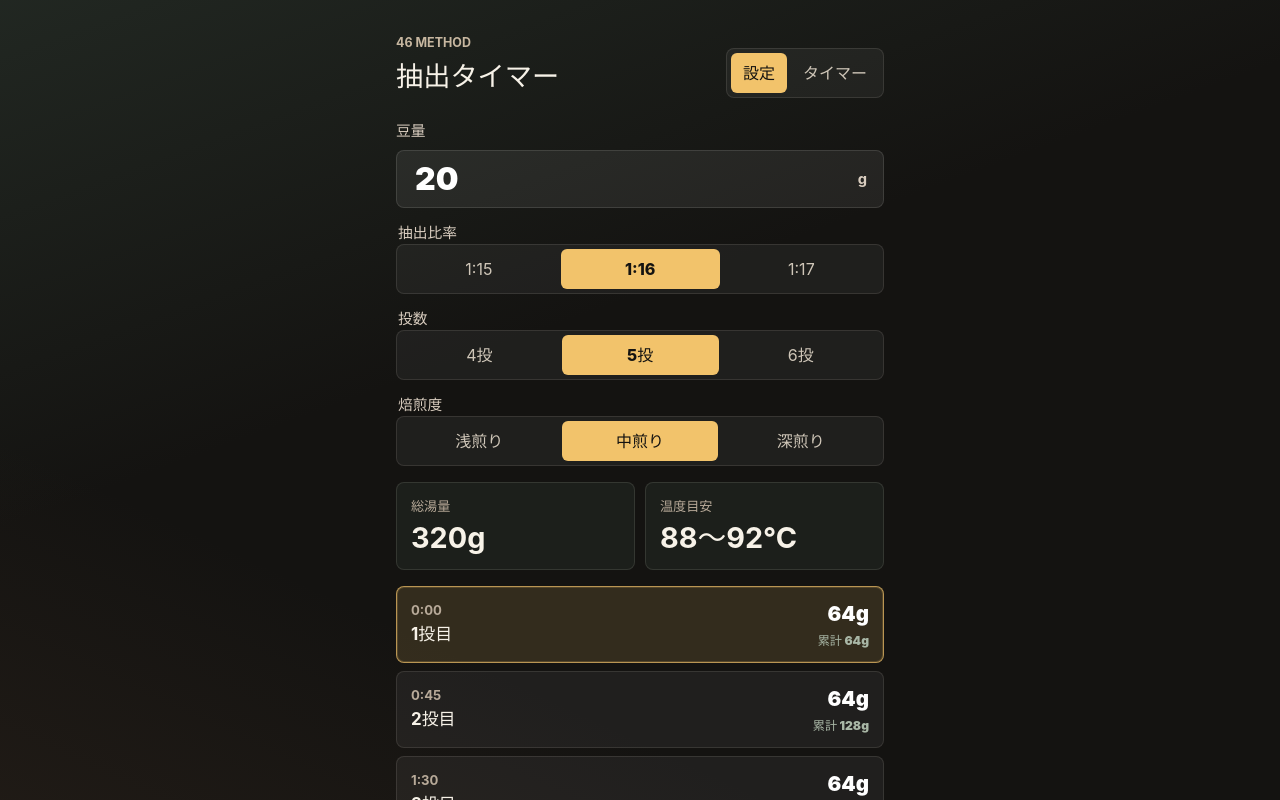
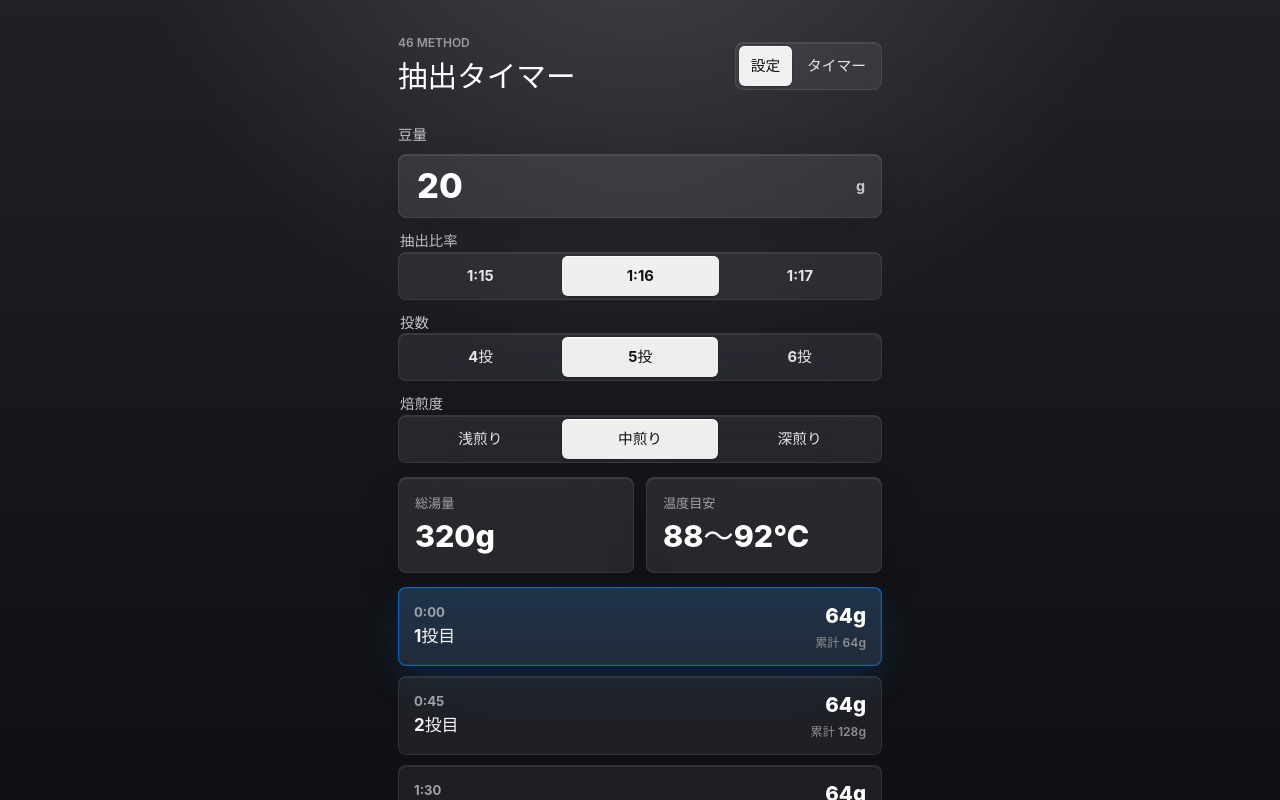
Before and after one commit to ShunMatsushita/coffee_timer, a React (Vite) app: page / in a window 1280 px wide. Shown: the top 800 px of the page. Built offline with nearby package versions, Linux system fonts and the light colour scheme.

Commit message:
style: refine app with apple-inspired design

```diff
--- a/src/styles.css
+++ b/src/styles.css
@@ -1,12 +1,14 @@
 :root {
-  color: #f7f2e8;
-  background: #141311;
+  color: #f5f5f7;
+  background: #0f1012;
   font-family:
-    Inter, ui-sans-serif, system-ui, -apple-system, BlinkMacSystemFont, "Segoe UI",
+    -apple-system, BlinkMacSystemFont, "SF Pro Display", "SF Pro Text", Inter,
+    ui-sans-serif, system-ui, "Segoe UI",
     sans-serif;
   font-synthesis: none;
   line-height: 1.5;
   text-rendering: optimizeLegibility;
+  -webkit-font-smoothing: antialiased;
 }
 
 * {
@@ -18,9 +20,8 @@ body {
   min-width: 320px;
   min-height: 100vh;
   background:
-    linear-gradient(160deg, rgba(55, 72, 61, 0.38), transparent 32%),
-    linear-gradient(25deg, rgba(111, 78, 55, 0.26), transparent 42%),
-    #141311;
+    radial-gradient(circle at 50% -10%, rgba(255, 255, 255, 0.15), transparent 34%),
+    linear-gradient(180deg, #202126 0%, #111216 54%, #08090b 100%);
 }
 
 button,
@@ -37,28 +38,30 @@ button {
   width: min(100%, 520px);
   min-height: 100vh;
   margin: 0 auto;
-  padding: 20px 16px 32px;
+  padding: 24px 18px 34px;
 }
 
 .app-header {
   display: flex;
-  align-items: flex-end;
+  align-items: center;
   justify-content: space-between;
   gap: 16px;
-  margin-bottom: 22px;
+  margin-bottom: 26px;
 }
 
 .eyebrow {
-  margin: 0 0 4px;
-  color: #c7b7a0;
-  font-size: 0.78rem;
-  font-weight: 700;
+  margin: 0 0 2px;
+  color: #9a9aa2;
+  font-size: 0.75rem;
+  font-weight: 600;
   text-transform: uppercase;
 }
 
 h1 {
   margin: 0;
-  font-size: 1.7rem;
+  color: #ffffff;
+  font-size: 1.85rem;
+  font-weight: 760;
   letter-spacing: 0;
 }
 
@@ -66,11 +69,12 @@ h1 {
 .segments {
   display: grid;
   grid-auto-flow: column;
-  gap: 4px;
-  padding: 4px;
-  border: 1px solid rgba(247, 242, 232, 0.1);
+  gap: 3px;
+  padding: 3px;
+  border: 1px solid rgba(255, 255, 255, 0.08);
   border-radius: 8px;
-  background: rgba(255, 255, 255, 0.05);
+  background: rgba(118, 118, 128, 0.18);
+  box-shadow: inset 0 1px 0 rgba(255, 255, 255, 0.08);
 }
 
 .view-switch button,
@@ -78,26 +82,34 @@ h1 {
   min-height: 40px;
   padding: 0 12px;
   border-radius: 6px;
-  color: #cfc6b8;
+  color: #e5e5ea;
   background: transparent;
+  font-size: 0.92rem;
+  font-weight: 650;
   white-space: nowrap;
+  transition:
+    background 160ms ease,
+    color 160ms ease,
+    transform 160ms ease;
 }
 
 .view-switch .active,
 .segments .selected {
-  color: #141311;
-  background: #f2c36b;
-  font-weight: 800;
+  color: #111216;
+  background: rgba(255, 255, 255, 0.92);
+  box-shadow:
+    0 1px 2px rgba(0, 0, 0, 0.28),
+    inset 0 1px 0 rgba(255, 255, 255, 0.9);
 }
 
 .screen {
   display: grid;
-  gap: 16px;
+  gap: 14px;
 }
 
 .recipe-form {
   display: grid;
-  gap: 14px;
+  gap: 12px;
 }
 
 .field {
@@ -108,9 +120,9 @@ h1 {
 
 .field span,
 .field legend {
-  color: #d9cdbf;
-  font-size: 0.92rem;
-  font-weight: 700;
+  color: #c7c7cc;
+  font-size: 0.9rem;
+  font-weight: 650;
 }
 
 .segmented-field {
@@ -124,11 +136,14 @@ h1 {
   grid-template-columns: 1fr auto;
   align-items: center;
   gap: 10px;
-  min-height: 58px;
+  min-height: 64px;
   padding: 0 16px;
-  border: 1px solid rgba(247, 242, 232, 0.12);
+  border: 1px solid rgba(255, 255, 255, 0.08);
   border-radius: 8px;
-  background: rgba(255, 255, 255, 0.07);
+  background: rgba(255, 255, 255, 0.085);
+  box-shadow:
+    inset 0 1px 0 rgba(255, 255, 255, 0.1),
+    0 18px 42px rgba(0, 0, 0, 0.16);
 }
 
 .number-input input {
@@ -137,41 +152,47 @@ h1 {
   outline: 0;
   color: #ffffff;
   background: transparent;
-  font-size: 2rem;
-  font-weight: 900;
+  font-size: 2.15rem;
+  font-weight: 760;
+  letter-spacing: 0;
 }
 
 .summary-grid {
   display: grid;
   grid-template-columns: 1fr 1fr;
-  gap: 10px;
+  gap: 12px;
 }
 
 .metric {
   display: grid;
   gap: 4px;
-  min-height: 88px;
-  padding: 14px;
-  border: 1px solid rgba(247, 242, 232, 0.11);
+  min-height: 96px;
+  padding: 16px;
+  border: 1px solid rgba(255, 255, 255, 0.08);
   border-radius: 8px;
-  background: rgba(31, 35, 30, 0.82);
+  background: rgba(255, 255, 255, 0.085);
+  box-shadow:
+    inset 0 1px 0 rgba(255, 255, 255, 0.1),
+    0 18px 42px rgba(0, 0, 0, 0.16);
 }
 
 .metric span,
 .step span {
-  color: #b8aa99;
+  color: #a1a1a8;
   font-size: 0.82rem;
-  font-weight: 700;
+  font-weight: 650;
 }
 
 .metric strong {
-  font-size: 1.8rem;
+  color: #ffffff;
+  font-size: 1.9rem;
+  font-weight: 780;
   line-height: 1.1;
 }
 
 .step-list {
   display: grid;
-  gap: 8px;
+  gap: 10px;
 }
 
 .step {
@@ -179,10 +200,11 @@ h1 {
   grid-template-columns: 1fr auto;
   align-items: center;
   min-height: 70px;
-  padding: 12px 14px;
-  border: 1px solid rgba(247, 242, 232, 0.1);
+  padding: 13px 15px;
+  border: 1px solid rgba(255, 255, 255, 0.08);
   border-radius: 8px;
-  background: rgba(255, 255, 255, 0.055);
+  background: rgba(255, 255, 255, 0.068);
+  box-shadow: inset 0 1px 0 rgba(255, 255, 255, 0.08);
 }
 
 .step div,
@@ -193,35 +215,55 @@ h1 {
 }
 
 .step strong {
+  color: #f5f5f7;
   font-size: 1.06rem;
+  font-weight: 700;
 }
 
 .step p {
   justify-items: end;
   color: #ffffff;
   font-size: 1.28rem;
-  font-weight: 900;
+  font-weight: 780;
 }
 
 .step small {
-  color: #a9b7a6;
+  color: #8e8e93;
   font-size: 0.76rem;
+  font-weight: 600;
 }
 
 .active-step {
-  border-color: rgba(242, 195, 107, 0.7);
-  background: rgba(242, 195, 107, 0.14);
-  box-shadow: 0 0 0 1px rgba(242, 195, 107, 0.18) inset;
+  border-color: rgba(10, 132, 255, 0.62);
+  background:
+    linear-gradient(180deg, rgba(10, 132, 255, 0.16), rgba(10, 132, 255, 0.08)),
+    rgba(255, 255, 255, 0.08);
+  box-shadow:
+    0 0 0 1px rgba(10, 132, 255, 0.12) inset,
+    0 14px 34px rgba(10, 132, 255, 0.14);
 }
 
 .primary-action,
 .timer-controls button {
-  min-height: 56px;
+  min-height: 58px;
   border-radius: 8px;
-  color: #17130d;
-  background: #f2c36b;
+  color: #ffffff;
+  background: #0a84ff;
   font-size: 1rem;
-  font-weight: 900;
+  font-weight: 760;
+  box-shadow:
+    0 16px 34px rgba(10, 132, 255, 0.28),
+    inset 0 1px 0 rgba(255, 255, 255, 0.24);
+  transition:
+    filter 160ms ease,
+    transform 160ms ease;
+}
+
+.primary-action:active,
+.timer-controls button:active,
+.view-switch button:active,
+.segments button:active {
+  transform: scale(0.985);
 }
 
 .timer-screen {
@@ -231,32 +273,38 @@ h1 {
 .timer-hero {
   display: grid;
   justify-items: center;
-  gap: 8px;
-  min-height: 230px;
-  padding: 26px 16px;
-  border: 1px solid rgba(242, 195, 107, 0.2);
+  gap: 10px;
+  min-height: 250px;
+  padding: 30px 18px;
+  border: 1px solid rgba(255, 255, 255, 0.1);
   border-radius: 8px;
   background:
-    linear-gradient(180deg, rgba(242, 195, 107, 0.18), transparent),
-    rgba(31, 35, 30, 0.9);
+    radial-gradient(circle at 50% 0%, rgba(10, 132, 255, 0.28), transparent 48%),
+    rgba(255, 255, 255, 0.085);
+  box-shadow:
+    inset 0 1px 0 rgba(255, 255, 255, 0.12),
+    0 24px 60px rgba(0, 0, 0, 0.22);
 }
 
 .timer-label {
-  color: #f2c36b;
-  font-weight: 900;
+  color: #64d2ff;
+  font-size: 0.96rem;
+  font-weight: 760;
 }
 
 .timer-hero strong {
   color: #ffffff;
   font-size: clamp(4rem, 28vw, 7rem);
+  font-weight: 780;
   line-height: 0.95;
+  letter-spacing: 0;
 }
 
 .timer-hero p {
   margin: 0;
-  color: #d9cdbf;
+  color: #d1d1d6;
   font-size: 1.18rem;
-  font-weight: 800;
+  font-weight: 650;
 }
 
 .timer-controls {
@@ -266,8 +314,11 @@ h1 {
 }
 
 .timer-controls button:last-child {
-  color: #f7f2e8;
-  background: #33433a;
+  color: #f5f5f7;
+  background: rgba(118, 118, 128, 0.24);
+  box-shadow:
+    inset 0 1px 0 rgba(255, 255, 255, 0.1),
+    0 14px 32px rgba(0, 0, 0, 0.14);
 }
 
 @media (min-width: 720px) {
@@ -275,3 +326,15 @@ h1 {
     padding-top: 34px;
   }
 }
+
+@supports (backdrop-filter: blur(24px)) {
+  .view-switch,
+  .segments,
+  .number-input,
+  .metric,
+  .step,
+  .timer-hero,
+  .timer-controls button:last-child {
+    backdrop-filter: blur(24px) saturate(1.35);
+  }
+}
```
